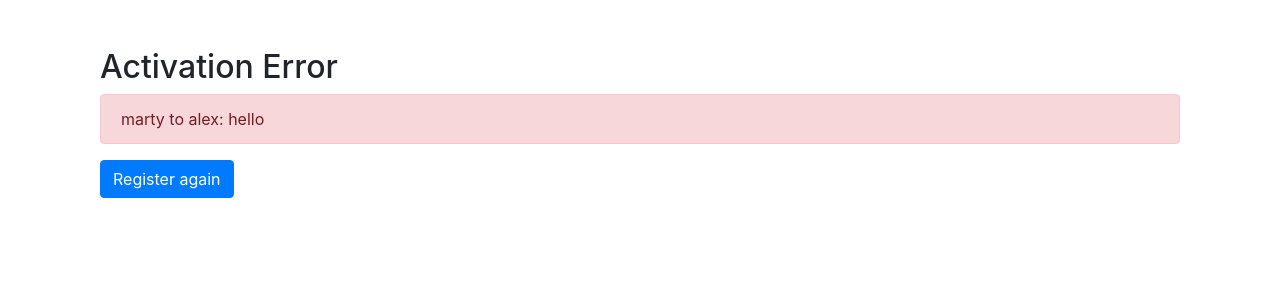
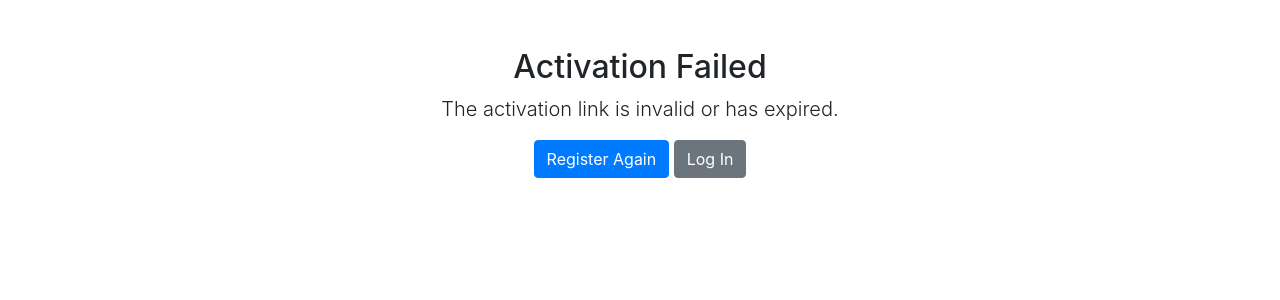
Before and after one commit to mahmudurrahman-beep/network, a Django app: template network/templates/network/activation_error.html in a window 1280 px wide. Shown: the part 56-356 px from the top of the page. Run offline with Django 3.2, Linux system fonts and the light colour scheme; the template is opened without the code that fills it: values that come from a table or form of the project are taken from there, others are empty; data comes from the database, SQL or seed files in the repository; parts of the project's set-up code (start-up, migrations or seed data) failed here and were passed over; some libraries are stand-ins or nearby versions.

Commit message:
Update activation_error.html

```diff
--- a/network/templates/network/activation_error.html
+++ b/network/templates/network/activation_error.html
@@ -1,9 +1,10 @@
 {% extends "network/layout.html" %}
 
 {% block body %}
-    <div class="container mt-5">
-        <h2>Activation Error</h2>
-        <p class="alert alert-danger">{{ message }}</p>
-        <a href="{% url 'register' %}" class="btn btn-primary">Register again</a>
+    <div class="container mt-5 text-center">
+        <h2>Activation Failed</h2>
+        <p class="lead">The activation link is invalid or has expired.</p>
+        <a href="{% url 'register' %}" class="btn btn-primary">Register Again</a>
+        <a href="{% url 'login' %}" class="btn btn-secondary ms-2">Log In</a>
     </div>
 {% endblock %}
```
